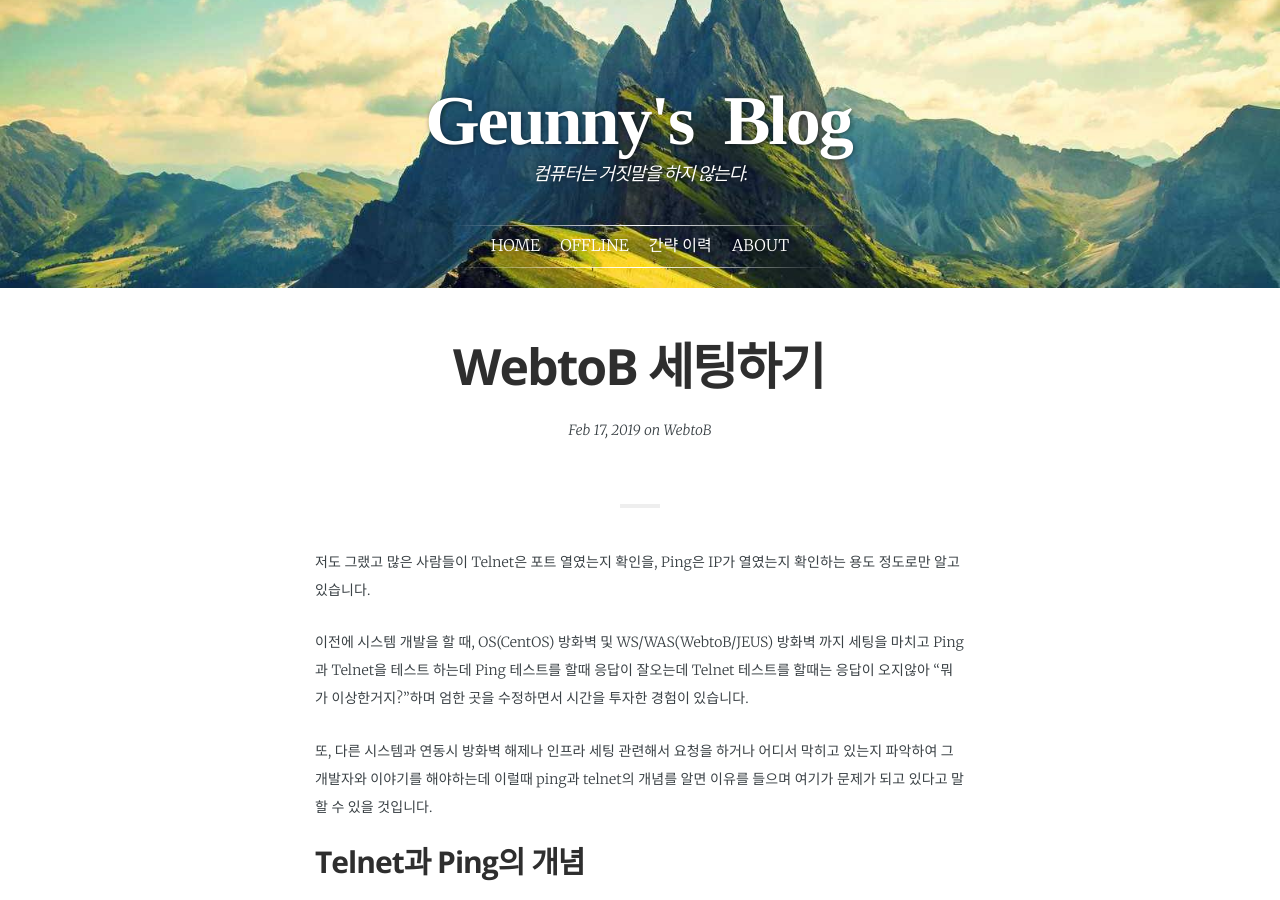
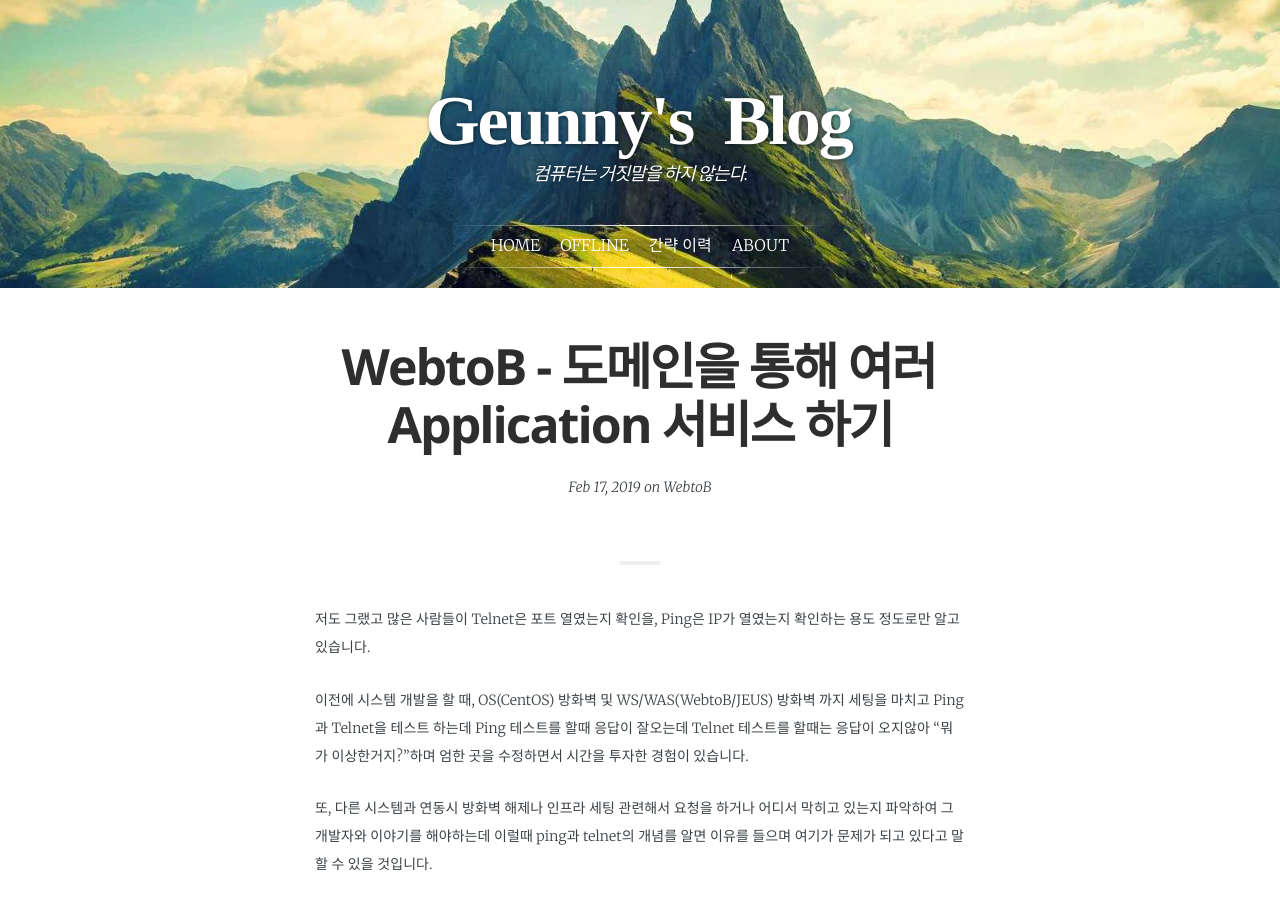
Before and after one commit to jwillmer/jekyllDecent, a Jekyll site: the page built from _posts/2019-02-17-webtobe-setting.md, in a window 1280 px wide and 900 px high. Built offline with Jekyll 4.4.1, drawn with Linux system fonts in a browser that asks for light colours; some web fonts are replaced.

Commit message:
Update 2019-02-17-webtobe-setting.md

```diff
--- a/_posts/2019-02-17-webtobe-setting.md
+++ b/_posts/2019-02-17-webtobe-setting.md
@@ -1,7 +1,7 @@
 ---
 layout:            post
-title:             "WebtoB 세팅하기"
-menutitle:         "WebtoB 세팅하기"
+title:             "WebtoB - 도메인을 통해 여러 Application 서비스 하기"
+menutitle:         "WebtoB - 도메인을 통해 여러 Application 서비스 하기"
 tags:              WebtoB
 category:          Server
 author:            geunyoung
```
